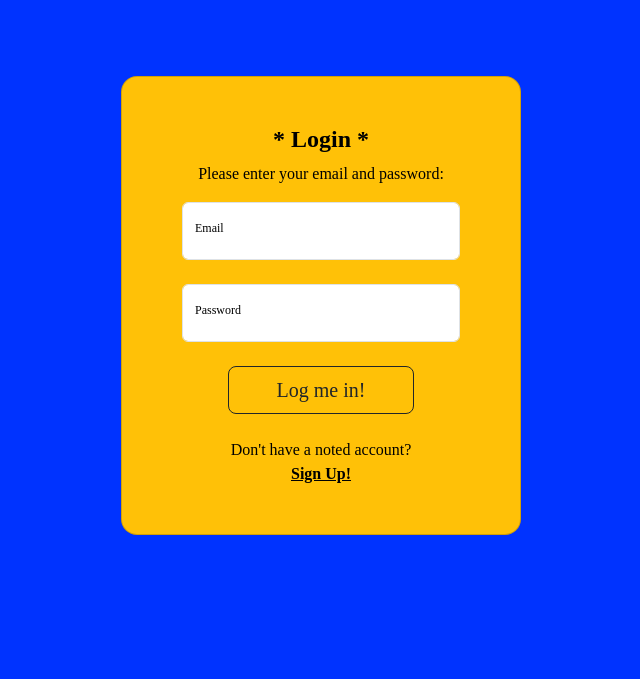
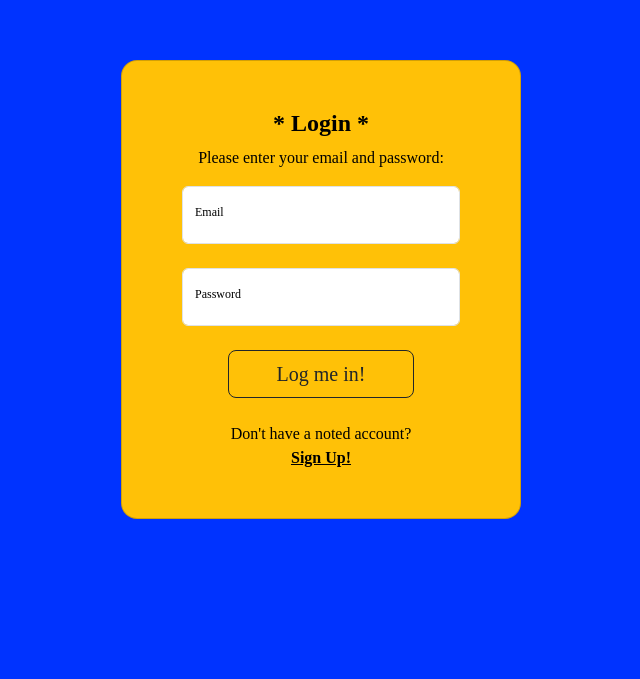
Before and after one commit to eddie-hernandez/recd-recs-tracker-client, a website with bundled scripts: page index.html in a window 1280 px wide. Shown: the part 121-800 px from the top of the page, without its empty margins (319-959 px from the left). Built offline with nearby package versions, Linux system fonts and the light colour scheme; no server answers; a web font is replaced by a local one.

Commit message:
fixing responsive design

```diff
--- a/styles.css
+++ b/styles.css
@@ -346,9 +346,9 @@
   }
 }
 
-@media screen and (max-width: 1024px) {
+@media screen and (max-width: 1440px) {
   body {
-    margin: 1vh 3vh;
+    margin: 2vh 3vh;
   }
 }
 
```
